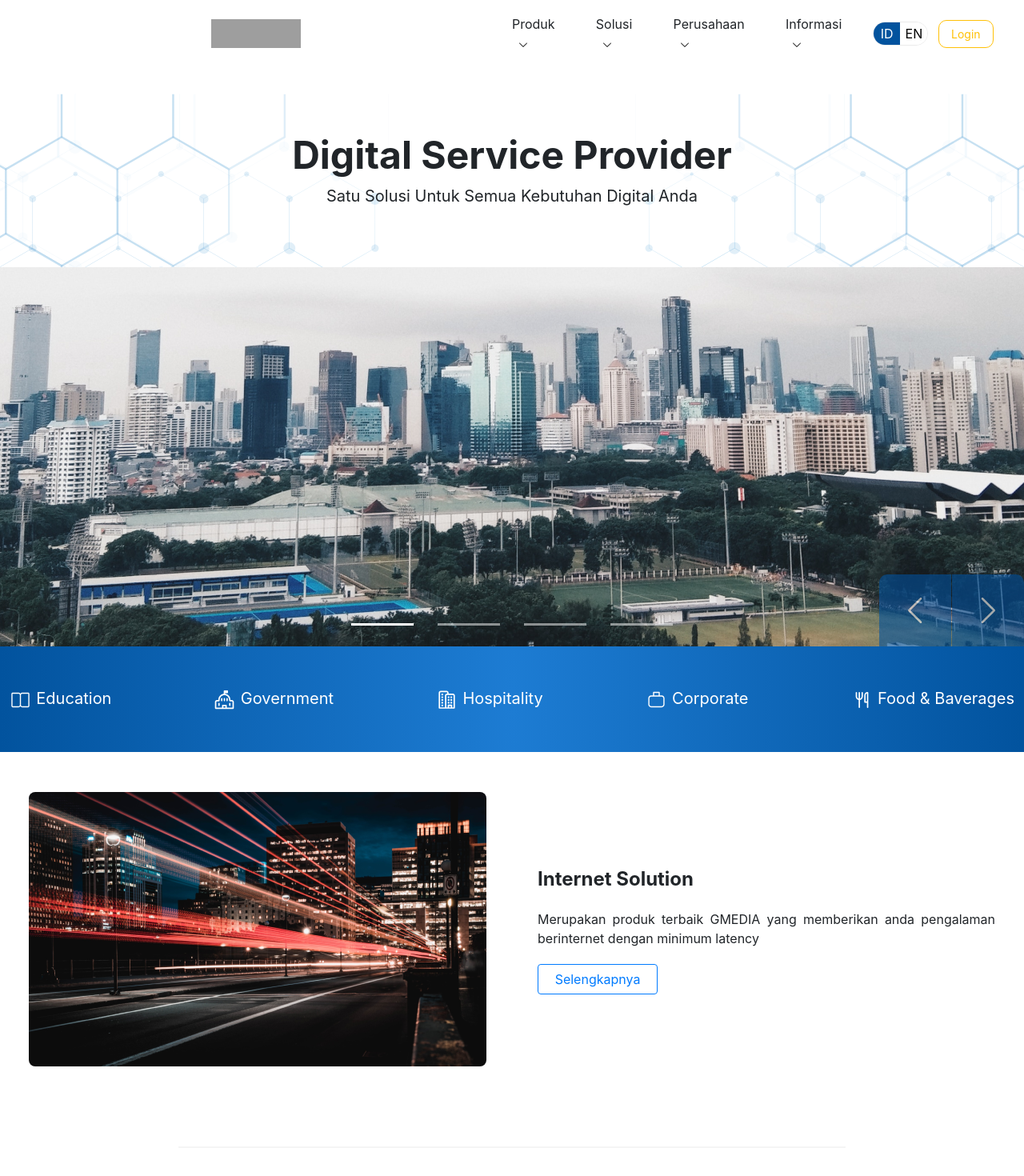
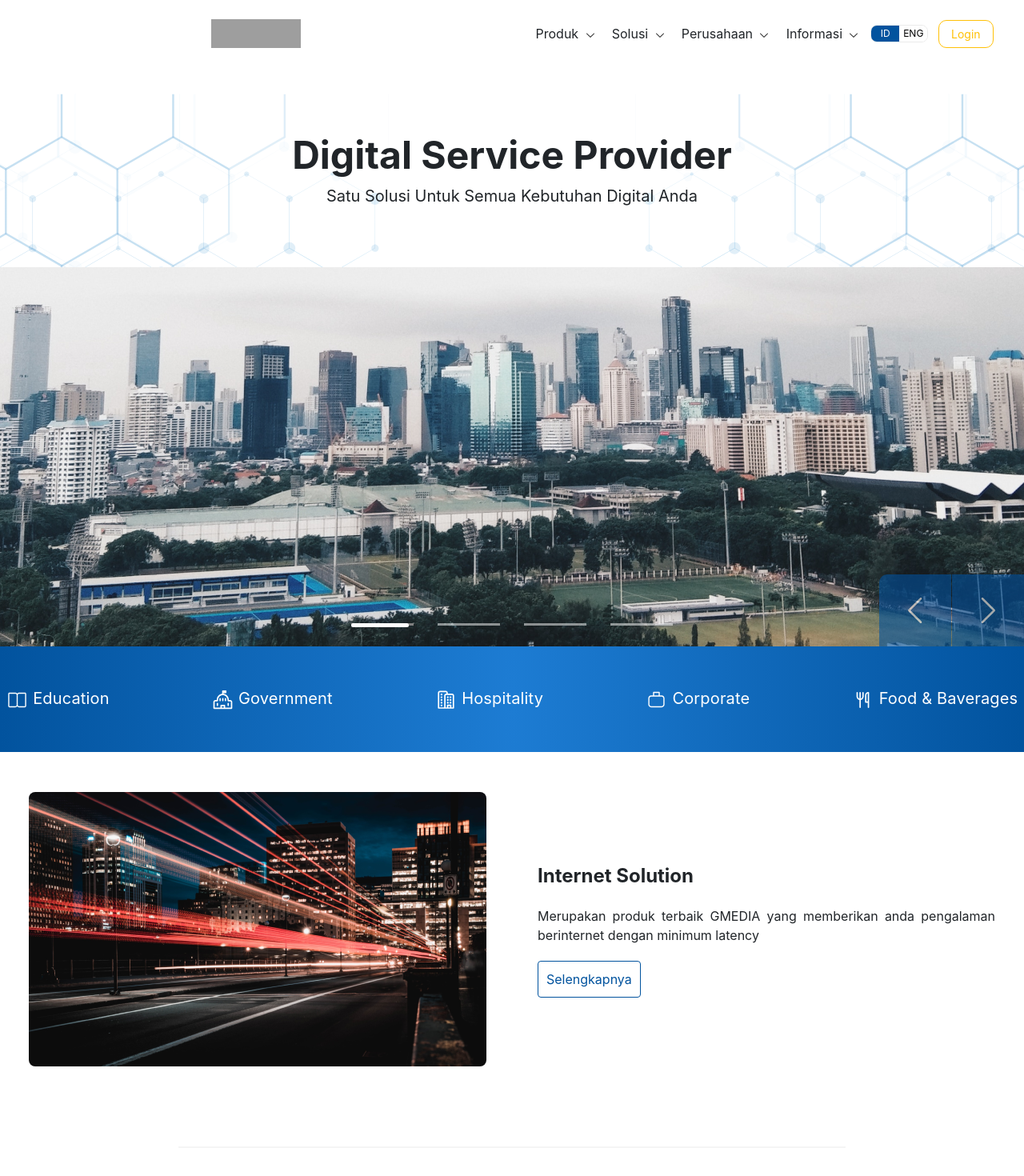
Before and after one commit to vir46/Design, a Nuxt app: page / in a window 1280 px wide. Shown: the top 1470 px of the page at 80% size. Built offline with nearby package versions, Linux system fonts and the light colour scheme; grey boxes are pictures that could not be loaded.

Commit message:
Update fix

```diff
--- a/components/Navbar.vue
+++ b/components/Navbar.vue
@@ -53,7 +53,7 @@ export default {
       ],
       language: [
         { text: 'ID', active: true, },
-        { text: 'EN', active: false, },
+        { text: 'ENG', active: false, },
       ],
       indexDropdown: 0,
       isDropdown: false,
@@ -156,8 +156,7 @@ export default {
 
 .content-link{
   display: flex;
-  gap: 4vw;
-  margin-right: 2vw;
+  gap: 1.5vw;
   cursor: pointer;
   user-select: none;
 }
@@ -168,17 +167,20 @@ export default {
 
 .language-choose{
   background: white;
+  font-size: 12px;
   color: black;
   padding: 2px;
-  width: 45px;
+  width: 35px;
+  height: 20px;
   display: flex;
   justify-content: center;
+  align-items: center;
 }
 
 .language-switch{
   display: flex;
   flex-direction: row;
-  border-radius: 15px;
+  border-radius: 8px;
   overflow: hidden;
   border: 1px solid #EBEBEB;
 }
--- a/components/body-comp/content1.vue
+++ b/components/body-comp/content1.vue
@@ -106,6 +106,12 @@ hr.dashed {
 }
 
 .content-button{
-    width: 150px;
+    width: max-content;
+    border: 1px solid #02539E;
+    color: #02539E;
+    padding: 10px;
+}
+.content-button:hover{
+    color: white;
 }
 </style>
--- a/components/body-comp/content2.vue
+++ b/components/body-comp/content2.vue
@@ -106,6 +106,7 @@ export default {
 .content-desc{
     font-size: 16px;
     font-weight: 400;
+    letter-spacing: 0.5px;
     width: max-content;
 }
 
@@ -135,7 +136,7 @@ export default {
     position: relative;
     width: 360px;
     height: 266px;
-    opacity: 0.6;
+    opacity: 0.8;
 }
 
 .content-caption{
--- a/components/body-comp/content3.vue
+++ b/components/body-comp/content3.vue
@@ -20,7 +20,9 @@
                         </div>
                     </transition-group>
                     <ol class="carousel-indicators">
-                        <li v-for="(content, index) in CarAct" :key="index" @click="goToSlide(index)" :class="{active: index === currentNumber}"></li>
+                        <li v-for="(content, index) in CarAct" :key="index" @click="goToSlide(index)" :class="{active: index === currentNumber}">
+                            <span></span>
+                        </li>
                     </ol>
                 </div>
             </div>
@@ -131,6 +133,8 @@ export default {
     line-height: 28px;
     letter-spacing: 0.15000000596046448px;
     text-align: center;
+    letter-spacing: 0.15px;
+    color: #8a8a8a;
 }
 
 .content-card{
@@ -156,9 +160,15 @@ export default {
 
 .carousel-button{
     width: max-content;
-    margin: 0 0 10px 0;
+    border: 1px solid #fff;
+    color: #fff;
+    padding: 10px;
+    font-size: 14px;
 }
 
+.carousel-button:hover{
+    color: #000;
+}
 
 .timer {
   position: absolute;
@@ -180,7 +190,7 @@ export default {
   bottom: 0;
   right: 0;
   display: flex;
-  border-radius: 10px 10px 0 0;
+  border-radius: 10px 0 0 0;
   overflow: hidden;
   z-index: 9;
 }
@@ -267,8 +277,36 @@ export default {
     margin: 0 0 20px 3.5vw;
     justify-content: flex-start;
 }
+
 .carousel-indicators li{
-    width: 3.125vw;
+    width: 78px;
+    position: relative;
+}
+
+.active{
+    background-color: grey;
+}
+
+.active span {
+  content: "";
+  position: absolute;
+  top: 0;
+  left: 0;
+  width: 78px;
+  height: 5px;
+  border-radius: 3px;
+  z-index: 100;
+  background: white;
+  animation: loadingbar 7s ease-in;
+}
+
+@keyframes loadingbar {
+    0% {
+        width: 0;
+    }
+    100% {
+        width: 100%;
+    }
 }
 
 </style>
--- a/components/body-comp/content4.vue
+++ b/components/body-comp/content4.vue
@@ -51,9 +51,9 @@ export default {
         return {
         PicArt1,PicArt2,PicArt3,PicArt4,Arrow,
         contents: [
-            { image: PicArt2, headtitle: "9+ Tips Belajar Coding Terlengkap untuk Pemula" , date: "Sel, 21 Des 2020", caption: "Inilah yang pasti Anda bingungkan saat mau mempelajari coding dasar. Dunia..." },
+            { image: PicArt2, headtitle: "9+ Tips Belajar Coding Terlengkap untuk Pemula" , date: "Sel, 21 Des 2021 ", caption: "Inilah yang pasti Anda bingungkan saat mau mempelajari coding dasar. Dunia..." },
             { image: PicArt3, headtitle: "10+ Cara Cek Website Down atau Tidak dengan Mudah..." , date: "Sel, 21 Des 2021", caption: "Anda pasti pernah mengunjungi sebuah website, tapi website tersebut tidak..." },
-            { image: PicArt4, headtitle: "Corporate Shared Value", date: "Sel, 21 Des 2021", caption: "Coorporate Shared Value adalah bentuk bisnis yang mengedepankan nilai dan kebermanfaatan dalam..." },
+            { image: PicArt4, headtitle: "Coorporate Shared Value", date: "Sel, 21 Des 2021", caption: "Coorporate Shared Value adalah bentuk bisnis yang mengedepankan nilai dan kebermanfaatan dalam..." },
         ],
         }
     }
@@ -88,6 +88,8 @@ export default {
     line-height: 28px;
     letter-spacing: 0.15000000596046448px;
     text-align: center;
+    color: #8a8a8a;
+    letter-spacing: 0.15px;
 }
 
 hr.dashed {
@@ -115,7 +117,9 @@ hr.dashed {
 }
 
 .b-card{
-    box-shadow: 4px 4px 8px 0px #02539E0F;
+    box-shadow: 4px 4px 8px 0px #02539E0F;font-weight: 600;
+    font-size: 20px;
+    line-height: 24px;
 }
 
 .content-title{
@@ -132,6 +136,7 @@ hr.dashed {
     line-height: 20px;
     letter-spacing: 0.15000000596046448px;
     text-align: left;
+    color: #616161;
 }
 
 .content-desc{
@@ -188,6 +193,7 @@ hr.dashed {
 .content-button div{
     display: flex;
     width: 50%;
+    letter-spacing: 1.25px;
     justify-content: flex-end;
 }
 
--- a/components/body-comp/header.vue
+++ b/components/body-comp/header.vue
@@ -22,7 +22,9 @@
                     </div>
                 </transition-group>
                 <ol class="carousel-indicators">
-                    <li v-for="(image, index) in images" :key="index" @click="goToSlide(index)" :class="{active: index === currentNumber}"></li>
+                    <li v-for="(image, index) in images" :key="index" @click="goToSlide(index)" :class="{active: index === currentNumber}">
+                        <span></span>
+                    </li>
                 </ol>
             </div>
         </div>
@@ -180,7 +182,7 @@ export default {
   bottom: 0;
   right: 0;
   display: flex;
-  border-radius: 10px 10px 0 0;
+  border-radius: 10px 0 0 0;
   overflow: hidden;
   z-index: 9;
 }
@@ -252,6 +254,8 @@ export default {
 .uc-text{
     font-size: 20px;
     color: white;
+    letter-spacing: 0.15px;
+    font-weight: 400;
 }
 
 .uc-icon{
@@ -265,5 +269,32 @@ export default {
 }
 .carousel-indicators li{
     width: 78px;
+    position: relative;
+}
+
+.active{
+    background-color: grey;
+}
+
+.active span {
+  content: "";
+  position: absolute;
+  top: 0;
+  left: 0;
+  width: 78px;
+  height: 5px;
+  border-radius: 3px;
+  z-index: 100;
+  background: white;
+  animation: loadingbar 7s ease-in;
+}
+
+@keyframes loadingbar {
+    0% {
+        width: 0;
+    }
+    100% {
+        width: 100%;
+    }
 }
 </style>
--- a/components/foot-comp/footer1.vue
+++ b/components/foot-comp/footer1.vue
@@ -72,10 +72,11 @@ export default {
 .content-upper{
     display: flex;
     flex-direction: row;
-    justify-content: space-around;
+    justify-content: center;
     align-items: center;
     height: 150px;
     width: 70%;
+    gap: 10vw;
 }
 
 .content-upper-logo{
@@ -101,8 +102,9 @@ export default {
     font-size: 16px;
     font-weight: 700;
     line-height: 20px;
-    letter-spacing: 0.15000000596046448px;
+    letter-spacing: 0.15px;
     text-align: left;
+    color: #616161;
 }
 
 .content-town{
```
